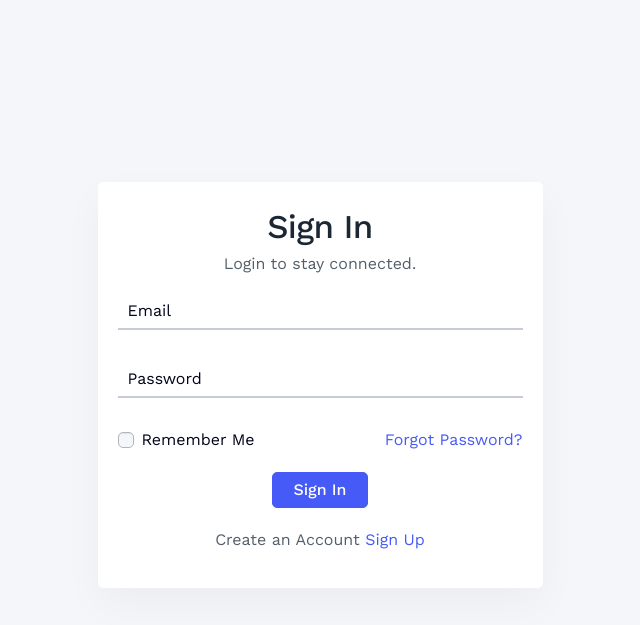
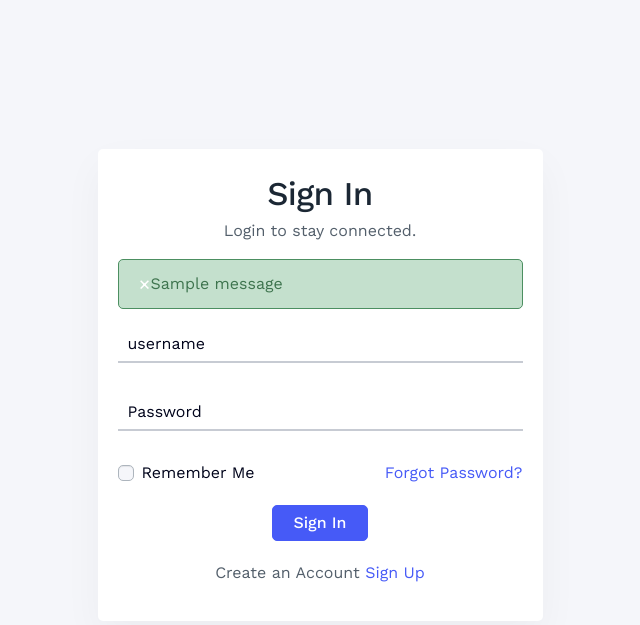
Before and after one commit to angelinvestorboys/oddmentors_mvp, a Django app: page /login in a window 1280 px wide. Shown: the top 625 px of the page, without its empty margins (320-960 px from the left). Run offline with Django 4.2, Linux system fonts and the light colour scheme; tables that the repository leaves empty hold one stand-in row (values such as "Sample post"); one stand-in notice (Sample message) is shown; some libraries are stand-ins or nearby versions.

Commit message:
login resgister, logout, mesages

```diff
--- a/src/common/urls.py
+++ b/src/common/urls.py
@@ -1,10 +1,10 @@
 from django.urls import path
-from .views import LoginView,RegisterView ,ResetPasswordView, ChangePasswordView, Logout,FAQView ,HowItWorksView, test_view
+from .views import LoginView,RegisterView ,ResetPasswordView, ChangePasswordView, Logout,FAQView ,HowItWorksView, home_view
 
 app_name = "common"
 
 urlpatterns = [
-    path("", test_view, name="test"),
+    path("", home_view, name="home"),
     path("login", LoginView.as_view(), name="login"),
     path("register", RegisterView.as_view(), name="register"),
     path("reset-password", ResetPasswordView.as_view(), name="reset-password"),
--- a/src/common/views.py
+++ b/src/common/views.py
@@ -6,9 +6,12 @@ from django.contrib import messages
 from django.contrib.auth.models import User
 from django.contrib.auth.mixins import LoginRequiredMixin
 from .send_mail import send_mail
+from string import ( punctuation, whitespace, digits, ascii_lowercase, ascii_uppercase)
+
+
 
 # Create your views here.
-def test_view(request):
+def home_view(request):
     template_name = "dashboard.html"
     return render(request, template_name, context={})
 
@@ -17,7 +20,7 @@ class LoginView(View):
     def get(self, request):
         template_name = "auth/login.html"
         if request.user.is_authenticated:
-            return redirect("common:test")
+            return redirect("common:home")
         return render(request, template_name, context={})
 
     def post(self, request):
@@ -40,15 +43,25 @@ class RegisterView(View):
     def get(self, request):
         template_name = "auth/register.html"
         if request.user.is_authenticated:
-            return redirect("listings:home")
+            return redirect("common:home")
         return render(request, template_name, context={})
 
     def post(self, request):
-        username = request.POST["registration_username"]
-        email = request.POST["registration_email"]
-        password = request.POST["registration_password"]
-        first_name = request.POST["registration_first_name"]
-        last_name = request.POST["registration_last_name"]
+        username = request.POST["username"]
+        email = request.POST["email"]
+        password = request.POST["password"].strip()
+        password2 = request.POST["password2"].strip()
+        first_name = request.POST["firstname"]
+        last_name = request.POST["lastname"]
+
+        if password != password2:
+            messages.error(request, "passwords inputed do not match")
+            return redirect("common:register")
+
+        if not self.is_valid_password(password):
+            messages.error(request, "password must contain  a minimum of 6 characters (a combination of Uppercase and lower case characters and a digit)")
+            return redirect("common:register")
+
         try:
             user = User.objects.create(
                 username=username,
@@ -59,21 +72,73 @@ class RegisterView(View):
             user.set_password(password)
             user.save()
             authenticate(username=username, password=password, email=email)
-            send_mail(
-                subject="STUGENT - Welcome Email",
-                template_name="emails/welcome_email.html",
-                context={"user": user},
-                recipients=["adebisiayomide07@gmail.com", user.email],
-            )
+            # send_mail(
+            #     subject="STUGENT - Welcome Email",
+            #     template_name="emails/welcome_email.html",
+            #     context={"user": user},
+            #     recipients=["adebisiayomide07@gmail.com", user.email],
+            # )
             messages.success(
                 request,
                 "Registration successful , please update your profile to continue and get the best service",
             )
-            return redirect("users:profile")
+            return redirect("common:home")
         except Exception as e:
-            print(e)
             messages.error(request, "a user with username or email already exists")
-            return redirect("common:login")
+            return redirect("common:register")
+
+
+
+
+    def is_valid_password(self, password):
+        new_password = password.strip()
+
+        MIN_SIZE = 6
+        MAX_SIZE = 20
+        password_size = len(new_password)
+
+        if password_size < MIN_SIZE or password_size > MAX_SIZE:
+            return False
+
+        # valid_chars = {'-', '_', '.', '!', '@', '#', '$', '^', '&', '(', ')'}
+        # invalid_chars = set(punctuation + whitespace) - valid_chars
+
+        # for char in invalid_chars:
+        #     if char in new_password:
+        #         return False
+
+        password_has_digit = False
+
+        for char in password:
+            if char in digits:
+                password_has_digit = True
+                break
+
+        if not password_has_digit:
+            return False
+
+        password_has_lowercase = False
+
+        for char in password:
+            if char in ascii_lowercase:
+                password_has_lowercase = True
+                break
+
+        if not password_has_lowercase:
+            return False
+
+
+        password_has_uppercase = False
+
+        for char in password:
+            if char in ascii_uppercase:
+                password_has_uppercase = True
+                break
+
+        if not password_has_uppercase:
+            return False
+
+        return True
 
 
 class FAQView(View):
@@ -89,12 +154,14 @@ class HowItWorksView(View):
 
 class ResetPasswordView(View):
     def get(self, request):
-        template_name = "common/reset-password.html"
+        template_name = "auth/reset_password.html"
         return render(request, template_name, context={})
 
     def post(self, request):
         # get email and send otp
-        template_name = "common/reset-password.html"
+
+        template_name = "auth/reset_password.html"
+
         return render(request, template_name, context={})
 
 
--- a/src/templates/app_base.html
+++ b/src/templates/app_base.html
@@ -233,7 +233,7 @@
                                                           </div>
                                                       </a>
                                                   </div>
-                                                  <a class="right-ic p-3 border-top btn-block position-relative text-center" href="auth-sign-in.html" role="button">
+                                                  <a class="right-ic p-3 border-top btn-block position-relative text-center" href="{% url 'common:logout' %}" role="button">
                                                        Logout
                                                   </a>
                                               </div>
--- a/src/templates/auth/login.html
+++ b/src/templates/auth/login.html
@@ -5,12 +5,14 @@
 <div class="card-body text-center">
     <h2>Sign In</h2>
     <p>Login to stay connected.</p>
-    <form>
+    <form class="forms-sample" method="POST">
+      {% csrf_token %}
+      {% include '../partials/messages.html' %}
        <div class="row">
           <div class="col-lg-12">
              <div class="floating-input form-group">
-                <input class="form-control" type="text" name="email" id="email" required />
-                <label class="form-label" for="email">Email</label>
+                <input class="form-control" type="text" name="username" id="username" required />
+                <label class="form-label" for="username">username</label>
              </div>
           </div>
           <div class="col-lg-12">
@@ -26,12 +28,12 @@
              </div>
           </div>
           <div class="col-lg-6">
-             <a href="auth-recoverpw.html" class="text-primary float-right">Forgot Password?</a>
+             <a href="{% url 'common:reset-password' %}" class="text-primary float-right">Forgot Password?</a>
           </div>
        </div>
        <button type="submit" class="btn btn-primary">Sign In</button>
        <p class="mt-3">
-          Create an Account <a href="auth-sign-up.html" class="text-primary">Sign Up</a>
+          Create an Account <a href="{% url 'common:register' %}" class="text-primary">Sign Up</a>
        </p>
     </form>
  </div>
--- a/src/templates/dashboard.html
+++ b/src/templates/dashboard.html
@@ -4,6 +4,7 @@
 {% block content %}
 <div class="content-top">
     <div class="container">
+
         <div class="row">
             <div class="col-lg-12 mb-3">
                 <div class="d-flex align-items-center justify-content-between">
--- /dev/null
+++ b/src/templates/partials/messages.html
@@ -0,0 +1,31 @@
+{% load static %}
+
+{% if messages %}
+<div class="messages">
+    {% for message in messages %}
+
+        {% if message.tags == 'success' %}
+            <div class="text-center alert alert-success alert-dismissable alert-sm">
+            <button type="button" class="close" data-dismiss="alert" aria-hidden="true">&times;</button>{{ message  }} </div>
+        {% else %}
+
+            {% if form.errors %}
+                {% for field in form %}
+                {% for error in field.errors %}
+                    <div class="text-center alert alert-danger alert-dismissable alert-sm">
+                        <button type="button" class="close" data-dismiss="alert" aria-hidden="true">&times;</button>{{ error }}</div>
+                {% endfor %}
+                {% endfor %}
+
+            {% else %}
+            <div class="text-center alert alert-danger alert-dismissable alert-sm">
+                <button type="button" class="close" data-dismiss="alert" aria-hidden="true">&times;</button>{{ message }} </div>
+            {% endif %}
+
+        {% endif %}
+
+
+    {% endfor %}
+</div>
+
+{% endif %}
```
Also changed, not shown: src/templates/auth/register.html (+16 -7 lines), 1 other file.
